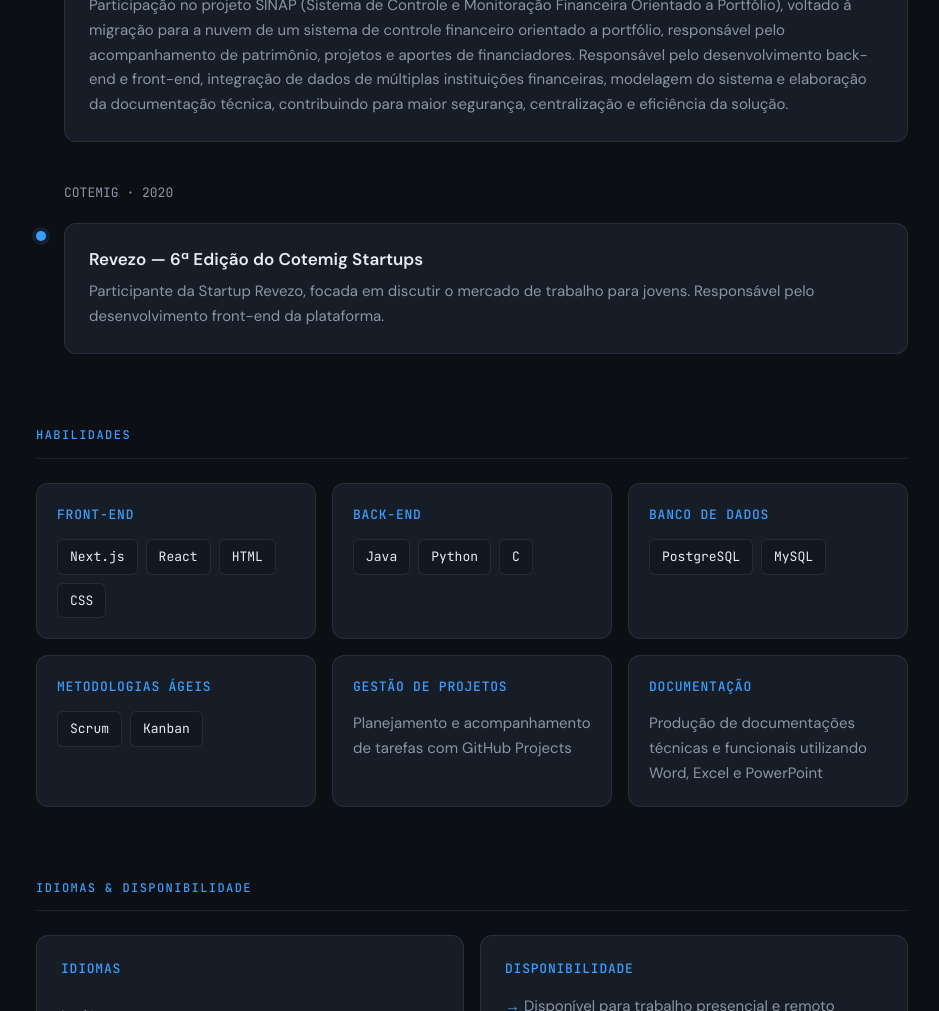
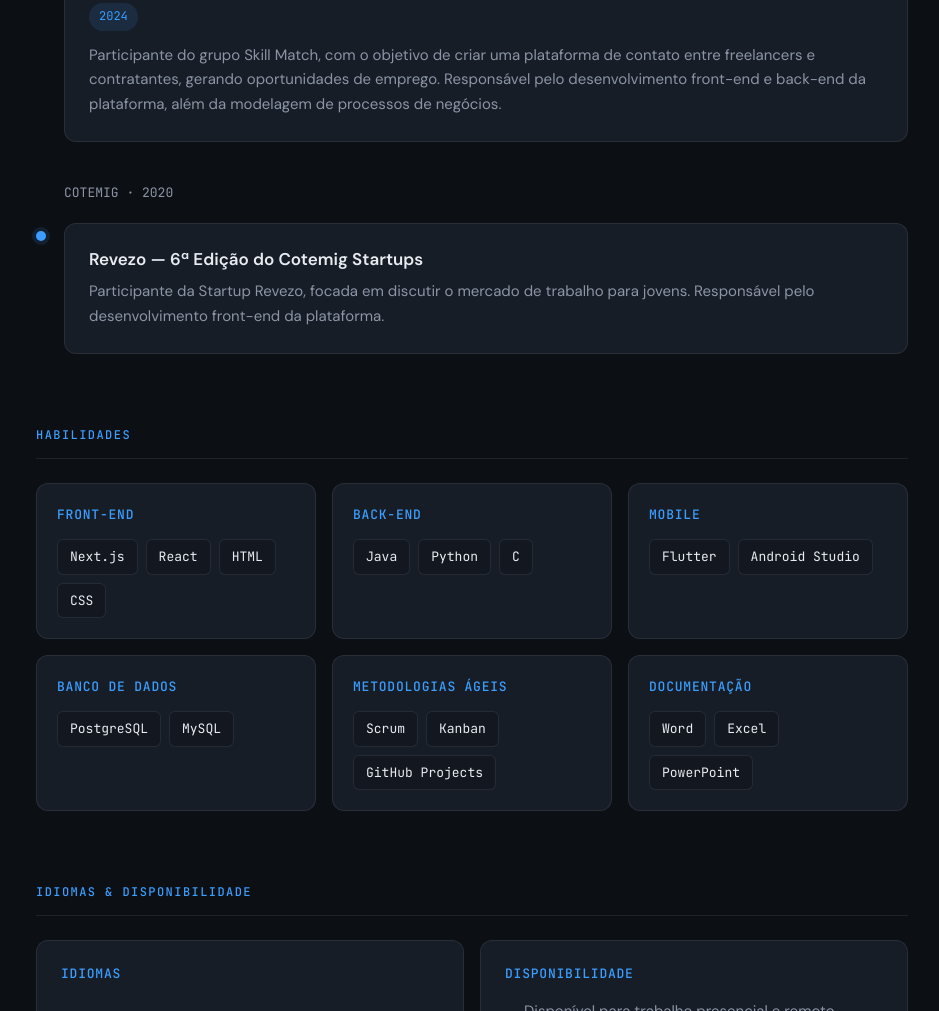
Before and after one commit to victorferreiralmeida/portfolio, a plain HTML site: page index.html in a window 1280 px wide. Shown: the part 3120-4131 px from the top of the page, without its empty margins (168-1107 px from the left). Drawn offline with Linux system fonts and the light colour scheme.

Commit message:
fix: corrige ordem de trabalhos no index

```diff
--- a/index.html
+++ b/index.html
@@ -54,8 +54,8 @@
       </ul>
 
       <div class="hero__actions">
-        <a class="btn btn--primary" href="mailto:victorferreiralmeida@gmail.com">Entrar em contato</a>
-        <a class="btn btn--ghost" href="arquivos/curriculo.pdf" download>Baixar PDF</a>
+        <a class="btn btn--primary" href="https://wa.me/5531982529408" target="_blank" rel="noopener noreferrer">Entrar em contato</a>
+        <a class="btn btn--ghost" href="arquivos/curriculo-victor-ferreira.pdf" download>Baixar PDF</a>
       </div>
     </div>
 
@@ -174,10 +174,10 @@
           <article class="timeline__item">
             <div class="timeline__marker"></div>
             <div class="timeline__content card">
-              <h3>Skill Match — Aplicações para Processos de Negócios</h3>
-              <time class="card__badge" datetime="2024">2024</time>
+              <h3>SINAP — Aplicações para Sustentabilidade</h3>
+              <time class="card__badge" datetime="2025">2025</time>
               <p>
-                Participante do grupo Skill Match, com o objetivo de criar uma plataforma de contato entre freelancers e contratantes, gerando oportunidades de emprego. Responsável pelo desenvolvimento front-end e back-end da plataforma, além da modelagem de processos de negócios.
+                Participação no projeto SINAP (Sistema de Controle e Monitoração Financeira Orientado a Portfólio), voltado à migração para a nuvem de um sistema de controle financeiro orientado a portfólio, responsável pelo acompanhamento de patrimônio, projetos e aportes de financiadores. Responsável pelo desenvolvimento back-end e front-end, integração de dados de múltiplas instituições financeiras, modelagem do sistema e elaboração da documentação técnica, contribuindo para maior segurança, centralização e eficiência da solução.
               </p>
             </div>
           </article>
@@ -196,10 +196,10 @@
           <article class="timeline__item">
             <div class="timeline__marker"></div>
             <div class="timeline__content card">
-              <h3>SINAP — Aplicações para Sustentabilidade</h3>
-              <time class="card__badge" datetime="2025">2025</time>
+              <h3>Skill Match — Aplicações para Processos de Negócios</h3>
+              <time class="card__badge" datetime="2024">2024</time>
               <p>
-                Participação no projeto SINAP (Sistema de Controle e Monitoração Financeira Orientado a Portfólio), voltado à migração para a nuvem de um sistema de controle financeiro orientado a portfólio, responsável pelo acompanhamento de patrimônio, projetos e aportes de financiadores. Responsável pelo desenvolvimento back-end e front-end, integração de dados de múltiplas instituições financeiras, modelagem do sistema e elaboração da documentação técnica, contribuindo para maior segurança, centralização e eficiência da solução.
+                Participante do grupo Skill Match, com o objetivo de criar uma plataforma de contato entre freelancers e contratantes, gerando oportunidades de emprego. Responsável pelo desenvolvimento front-end e back-end da plataforma, além da modelagem de processos de negócios.
               </p>
             </div>
           </article>
@@ -242,6 +242,13 @@
           </ul>
         </article>
         <article class="skill-card">
+          <h3>Mobile</h3>
+          <ul class="tags">
+            <li>Flutter</li>
+            <li>Android Studio</li>
+          </ul>
+        </article>
+        <article class="skill-card">
           <h3>Banco de Dados</h3>
           <ul class="tags">
             <li>PostgreSQL</li>
@@ -253,15 +260,16 @@
           <ul class="tags">
             <li>Scrum</li>
             <li>Kanban</li>
+            <li>GitHub Projects</li>
           </ul>
         </article>
         <article class="skill-card">
-          <h3>Gestão de Projetos</h3>
-          <p>Planejamento e acompanhamento de tarefas com GitHub Projects</p>
-        </article>
-        <article class="skill-card">
           <h3>Documentação</h3>
-          <p>Produção de documentações técnicas e funcionais utilizando Word, Excel e PowerPoint</p>
+          <ul class="tags">
+            <li>Word</li>
+            <li>Excel</li>
+            <li>PowerPoint</li>
+          </ul>
         </article>
       </div>
     </section>
```
